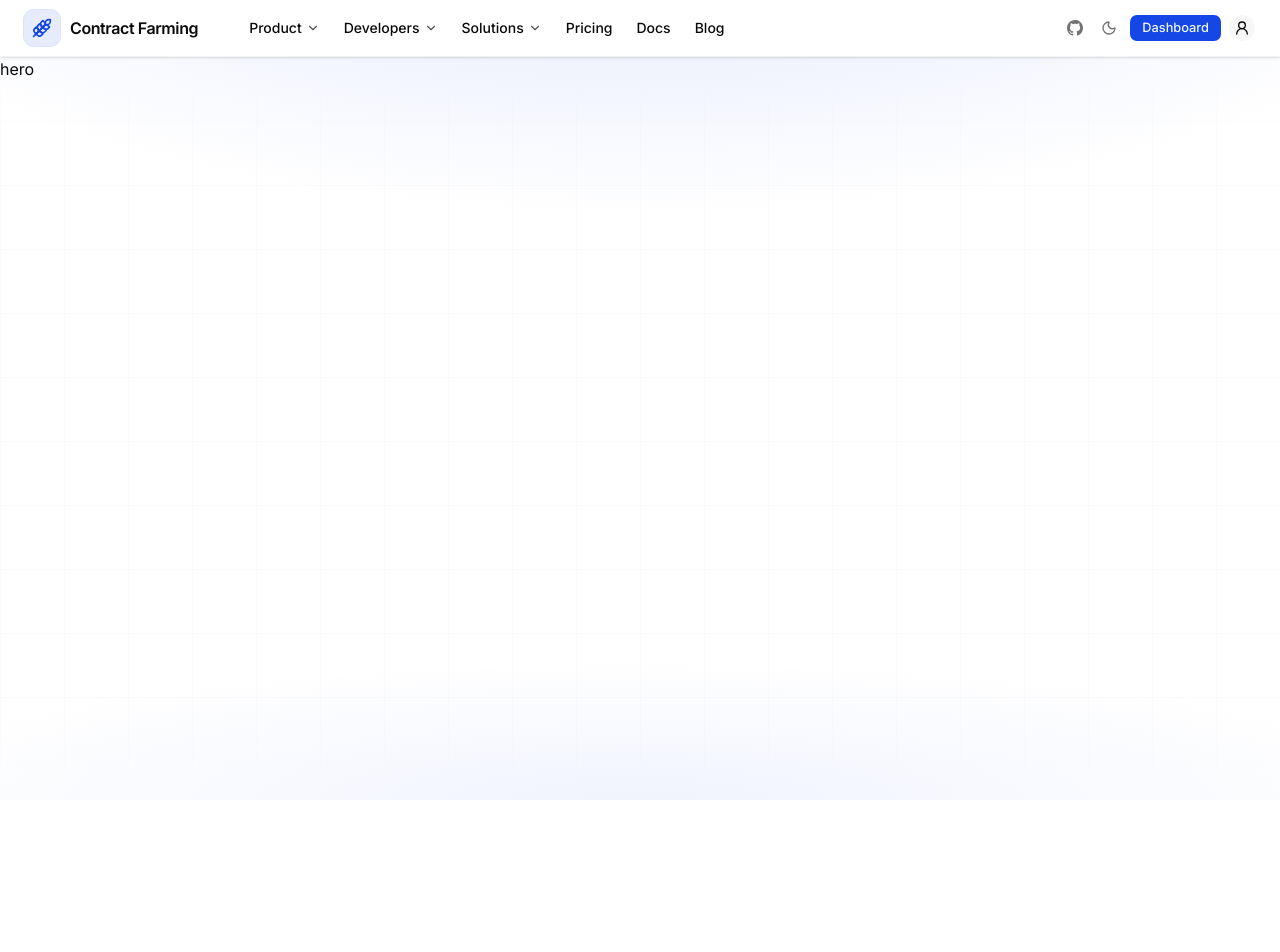
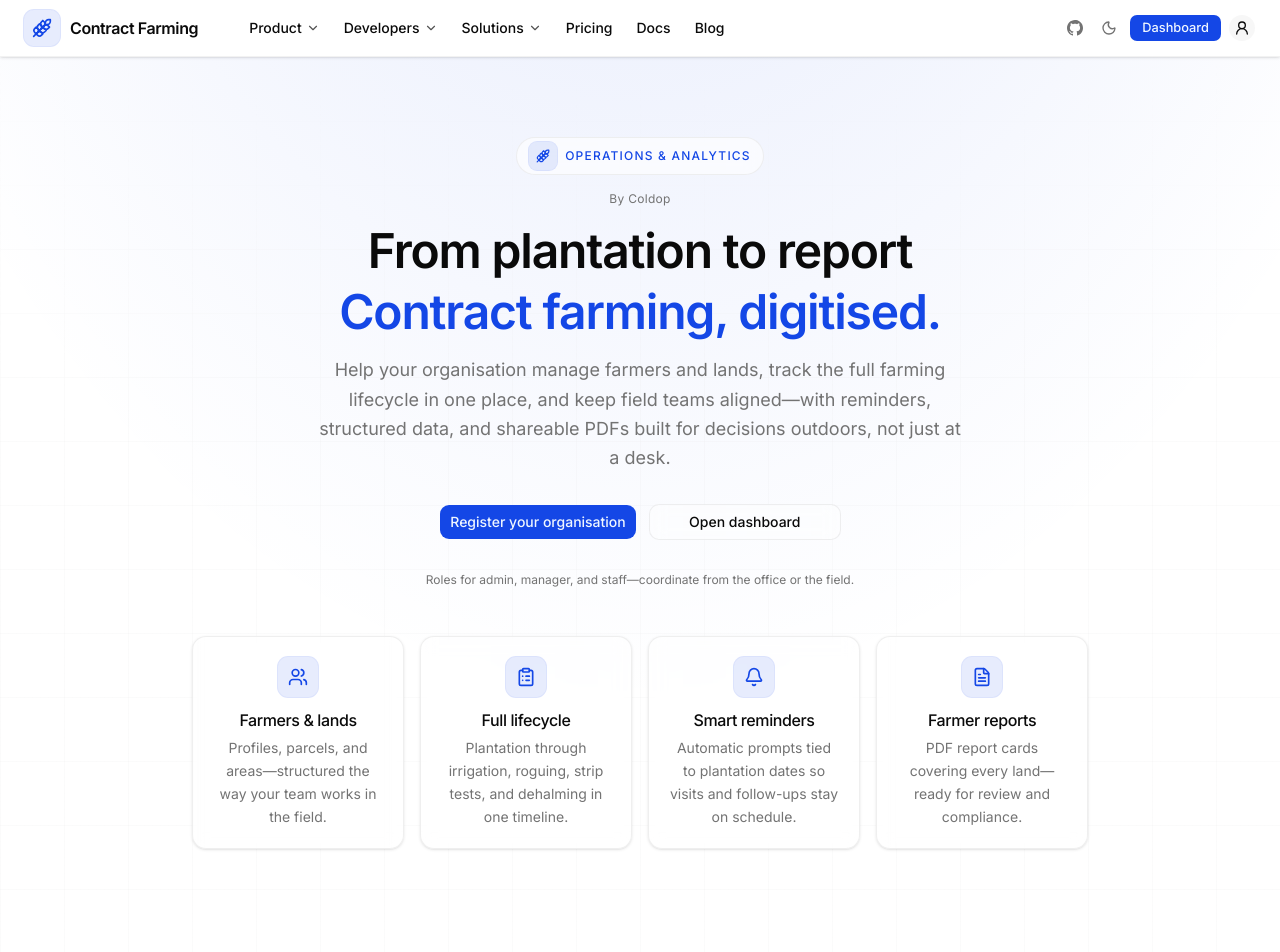
Before and after one commit to DhairyaSehgal07/Contract-Farming, a Next.js app: page / in a window 1280 px wide. Shown: the top 952 px of the page. Before the commit the page ends 800 px from the top, so only its background shows below. Built offline with nearby package versions, Linux system fonts and the light colour scheme.

Commit message:
feat: Basic Landing page layout

```diff
--- a/app/page.tsx
+++ b/app/page.tsx
@@ -9,10 +9,10 @@ export default function HomePage() {
   return (
     <LandingBackground>
       <LandingHero />
-      {/* <LandingFeatures /> */}
-      {/* <LandingWorkflow /> */}
-      {/* <LandingCta /> */}
-      {/* <LandingFooter /> */}
+      <LandingFeatures />
+      <LandingWorkflow />
+      <LandingCta />
+      <LandingFooter />
     </LandingBackground>
   );
 }
--- a/components/landing/landing-hero.tsx
+++ b/components/landing/landing-hero.tsx
@@ -1,3 +1,144 @@
+import Link from "next/link";
+import {
+  Bell,
+  ClipboardList,
+  FileText,
+  Users,
+  Wheat,
+} from "lucide-react";
+
+import { Button } from "@/components/ui/button";
+import { cn } from "@/lib/utils";
+
+const highlights = [
+  {
+    icon: Users,
+    label: "Farmers & lands",
+    description:
+      "Profiles, parcels, and areas—structured the way your team works in the field.",
+  },
+  {
+    icon: ClipboardList,
+    label: "Full lifecycle",
+    description:
+      "Plantation through irrigation, roguing, strip tests, and dehalming in one timeline.",
+  },
+  {
+    icon: Bell,
+    label: "Smart reminders",
+    description:
+      "Automatic prompts tied to plantation dates so visits and follow-ups stay on schedule.",
+  },
+  {
+    icon: FileText,
+    label: "Farmer reports",
+    description:
+      "PDF report cards covering every land—ready for review and compliance.",
+  },
+] as const;
+
 export function LandingHero() {
-  return <p>hero</p>
+  return (
+    <section
+      id="hero"
+      aria-labelledby="hero-heading"
+      className="relative flex flex-1 flex-col"
+    >
+      <div className="mx-auto flex w-full max-w-5xl flex-1 flex-col justify-center px-4 pb-16 pt-10 text-center sm:px-6 sm:pb-20 sm:pt-14 md:pt-16 lg:pb-28 lg:pt-20">
+        <div className="flex flex-col items-center gap-10 sm:gap-12">
+          <div className="flex w-full flex-col items-center gap-6 sm:gap-8">
+            <div className="flex flex-col items-center gap-4">
+              <span className="inline-flex w-fit items-center gap-2 rounded-full border border-border/60 bg-card/60 px-3 py-1 text-xs font-medium uppercase tracking-widest text-primary backdrop-blur-sm">
+                <span
+                  className="flex size-7 items-center justify-center rounded-md bg-primary/10 ring-1 ring-primary/15"
+                  aria-hidden
+                >
+                  <Wheat className="size-3.5 text-primary" />
+                </span>
+                Operations & analytics
+              </span>
+              <p className="text-xs tracking-wide text-muted-foreground">
+                By Coldop
+              </p>
+
+              <h1
+                id="hero-heading"
+                className="max-w-sm text-balance font-semibold tracking-tight text-[1.75rem] leading-[1.15] sm:max-w-3xl sm:text-4xl md:text-5xl"
+              >
+                <span className="block text-foreground">
+                  From plantation to report
+                </span>
+                <span className="mt-1 block text-primary sm:mt-1.5">
+                  Contract farming, digitised.
+                </span>
+              </h1>
+
+              <p className="mx-auto max-w-2xl text-pretty text-base leading-relaxed text-muted-foreground sm:text-lg">
+                Help your organisation manage farmers and lands, track the full
+                farming lifecycle in one place, and keep field teams aligned—with
+                reminders, structured data, and shareable PDFs built for decisions
+                outdoors, not just at a desk.
+              </p>
+            </div>
+
+            <div className="flex w-full flex-col items-stretch justify-center gap-3 sm:max-w-none sm:flex-row sm:items-center sm:justify-center">
+              <Button
+                size="lg"
+                className="min-h-11 w-full rounded-lg sm:w-auto sm:min-h-9 sm:min-w-48"
+                asChild
+              >
+                <Link href="/organisation/register">
+                  Register your organisation
+                </Link>
+              </Button>
+              <Button
+                size="lg"
+                variant="outline"
+                className="min-h-11 w-full rounded-lg border-border/60 bg-background/40 backdrop-blur-sm sm:w-auto sm:min-h-9 sm:min-w-48"
+                asChild
+              >
+                <Link href="/admin">Open dashboard</Link>
+              </Button>
+            </div>
+
+            <p className="mx-auto max-w-md text-xs text-muted-foreground">
+              Roles for admin, manager, and staff—coordinate from the office or
+              the field.
+            </p>
+          </div>
+
+          <ul
+            className="grid w-full max-w-4xl grid-cols-1 gap-3 sm:grid-cols-2 sm:gap-4 lg:grid-cols-4"
+            aria-label="Product highlights"
+          >
+            {highlights.map(({ icon: Icon, label, description }) => (
+              <li key={label} className="flex justify-center">
+                <article
+                  className={cn(
+                    "flex h-full w-full max-w-sm flex-col items-center gap-3 rounded-xl border border-border/60 bg-card/40 p-5 text-center shadow-sm backdrop-blur-sm",
+                    "transition-colors duration-200 hover:bg-card/60 sm:max-w-none",
+                  )}
+                >
+                  <span
+                    className="flex size-10 shrink-0 items-center justify-center rounded-lg bg-primary/10 ring-1 ring-primary/15"
+                    aria-hidden
+                  >
+                    <Icon className="size-5 text-primary" />
+                  </span>
+                  <div className="min-w-0">
+                    <h3 className="font-medium leading-snug tracking-tight text-foreground">
+                      {label}
+                    </h3>
+                    <p className="mt-1.5 text-sm leading-relaxed text-muted-foreground">
+                      {description}
+                    </p>
+                  </div>
+                </article>
+              </li>
+            ))}
+          </ul>
+        </div>
+      </div>
+    </section>
+  );
 }
```
